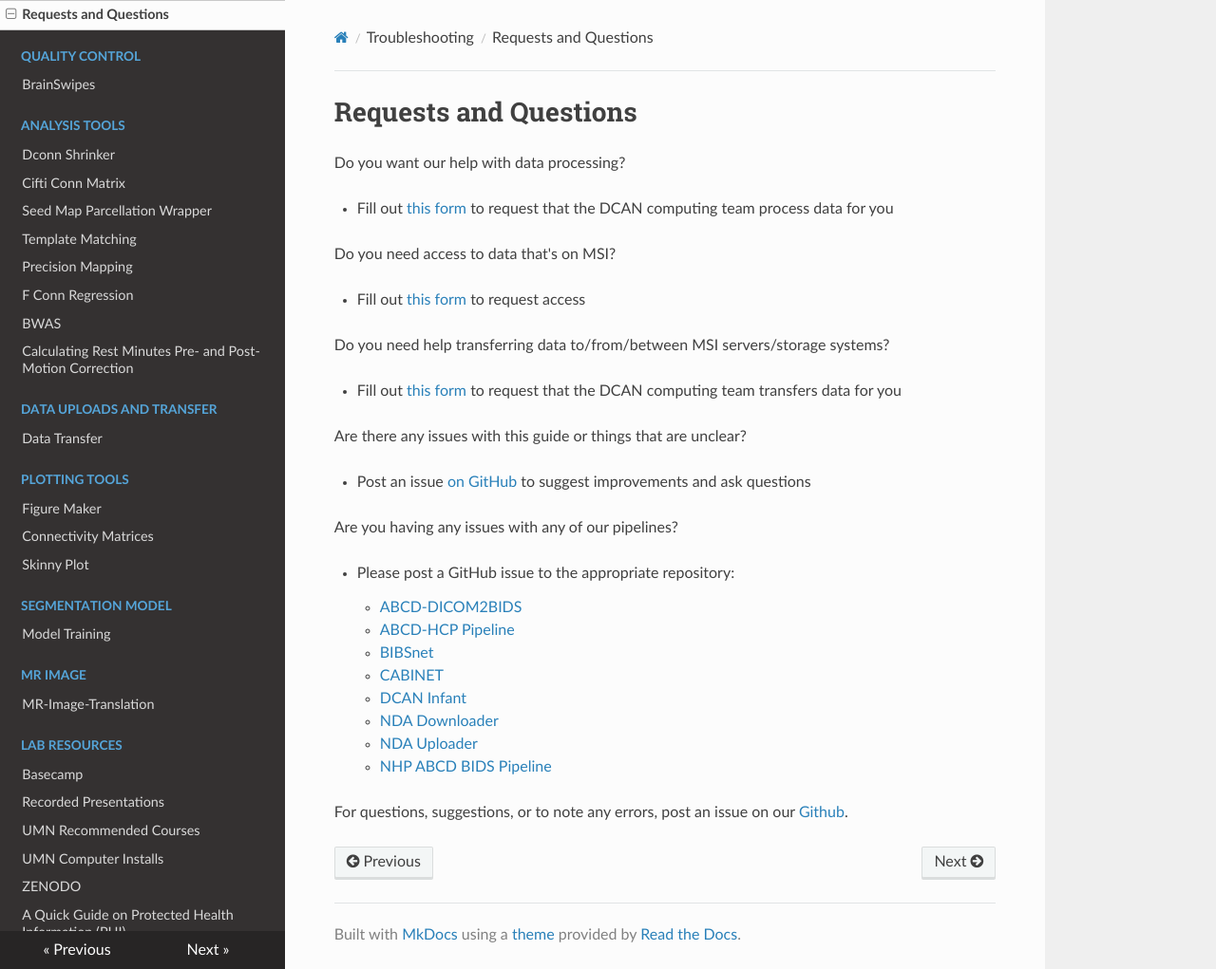
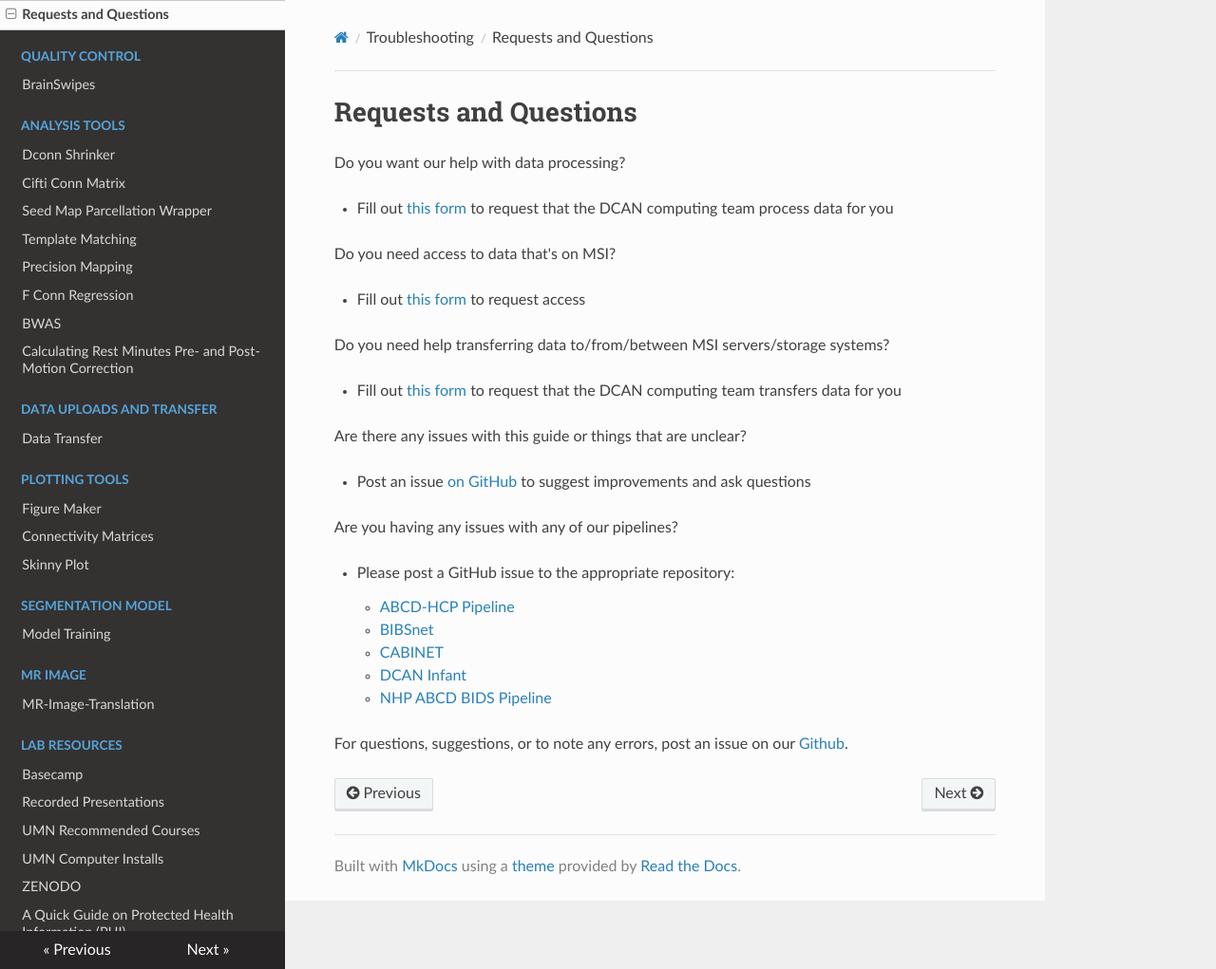
Before and after one commit to DCAN-Labs/cdni-brain, an MkDocs documentation site: the page built from docs/requests.md, in a window 1280 px wide and 1021 px high. Shown: the whole window at 95% size. Built offline with MkDocs 1.6.1, drawn with Linux system fonts in a browser that asks for light colours; nearby versions of some CDN libraries.

Commit message:
requests.md

```diff
--- a/docs/requests.md
+++ b/docs/requests.md
@@ -20,8 +20,6 @@ Are you having any issues with any of our pipelines?
 
 * Please post a GitHub issue to the appropriate repository:
 
-    * [ABCD-DICOM2BIDS](https://github.com/DCAN-Labs/abcd-dicom2bids/issues/new/choose)
-
     * [ABCD-HCP Pipeline](https://github.com/DCAN-Labs/abcd-hcp-pipeline/issues/new/choose)
 
     * [BIBSnet](https://github.com/DCAN-Labs/BIBSnet/issues/new/choose)
@@ -30,10 +28,6 @@ Are you having any issues with any of our pipelines?
 
     * [DCAN Infant](https://github.com/DCAN-Labs/infant-abcd-bids-pipeline/issues/new)
 
-    * [NDA Downloader](https://github.com/DCAN-Labs/nda-abcd-s3-downloader/issues/new/choose)
-
-    * [NDA Uploader](https://github.com/DCAN-Labs/nda-bids-upload/issues/new/choose)
-
     * [NHP ABCD BIDS Pipeline](https://github.com/DCAN-Labs/nhp-abcd-bids-pipeline/issues/new)
 
 
```
